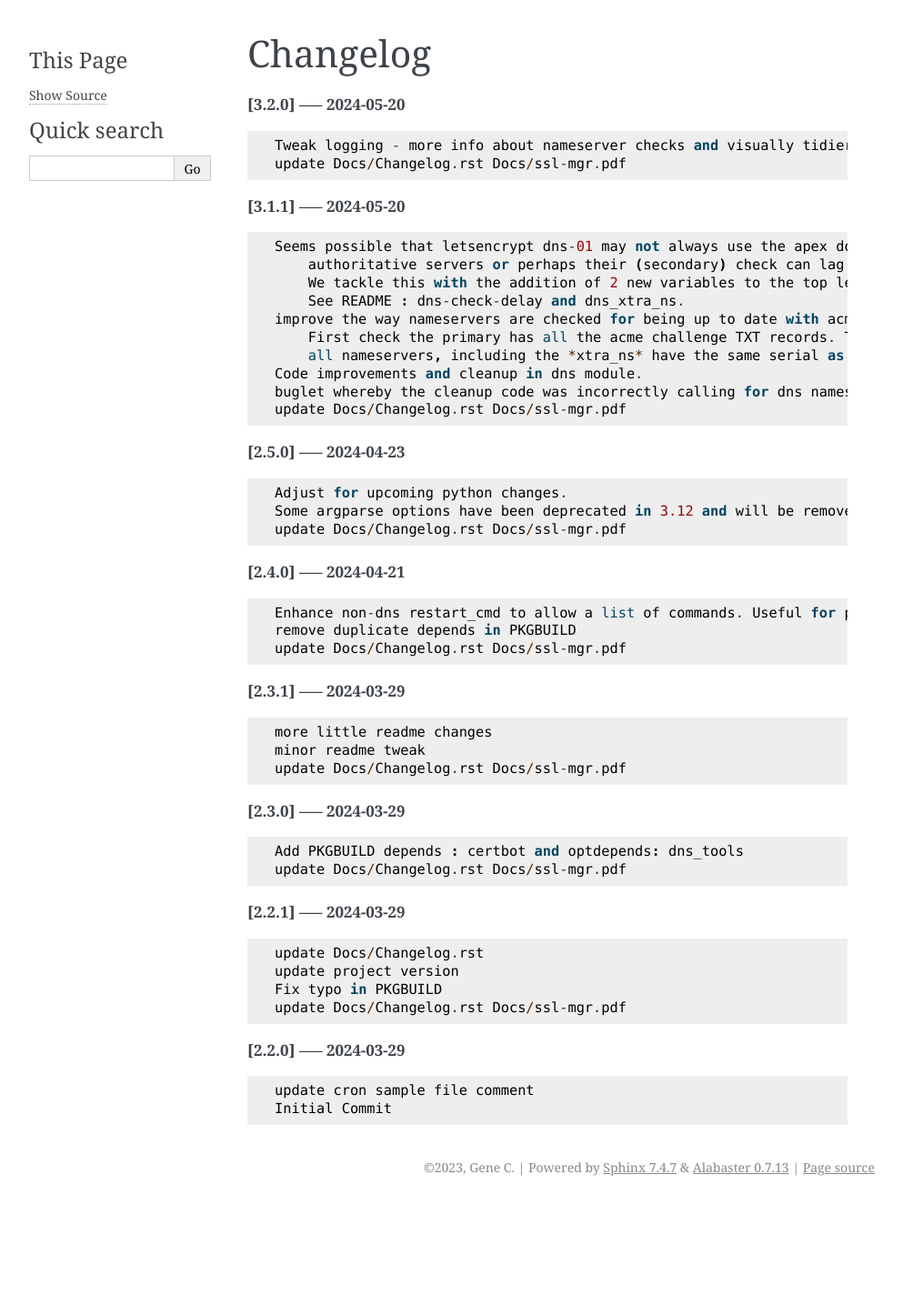
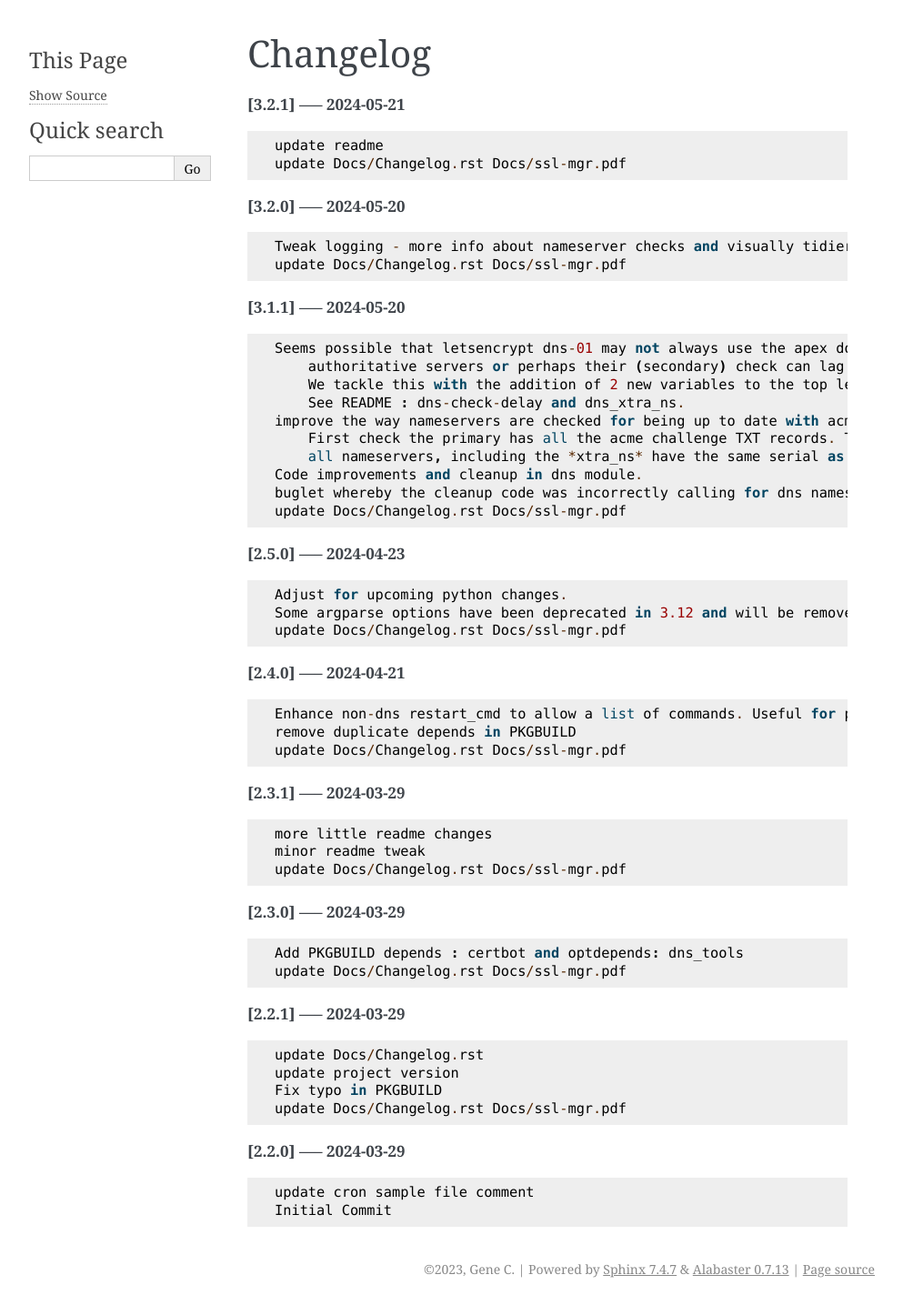
Before and after one commit to gene-git/ssl-mgr, a Sphinx documentation site: the page built from Docs/Changelog.rst, in a window 1280 px wide. Shown: the whole page at 91% size, without its empty margins (148-1141 px from the left). Built offline with Sphinx 7.4.7, drawn with Linux system fonts in a browser that asks for light colours; pages that are not in the unit, such as notebooks, are missing from menus; before the commit the page ends 1323 px from its top, so only the background shows below that.

Commit message:
update Docs/Changelog.rst Docs/ssl-mgr.pdf

```diff
--- a/Docs/Changelog.rst
+++ b/Docs/Changelog.rst
@@ -1,5 +1,11 @@
 Changelog
 =========
+
+**[3.2.1] ----- 2024-05-21** ::
+
+	    update readme
+	    update Docs/Changelog.rst Docs/ssl-mgr.pdf
+
 
 **[3.2.0] ----- 2024-05-20** ::
 
```
Also changed, not shown: 1 other file.
